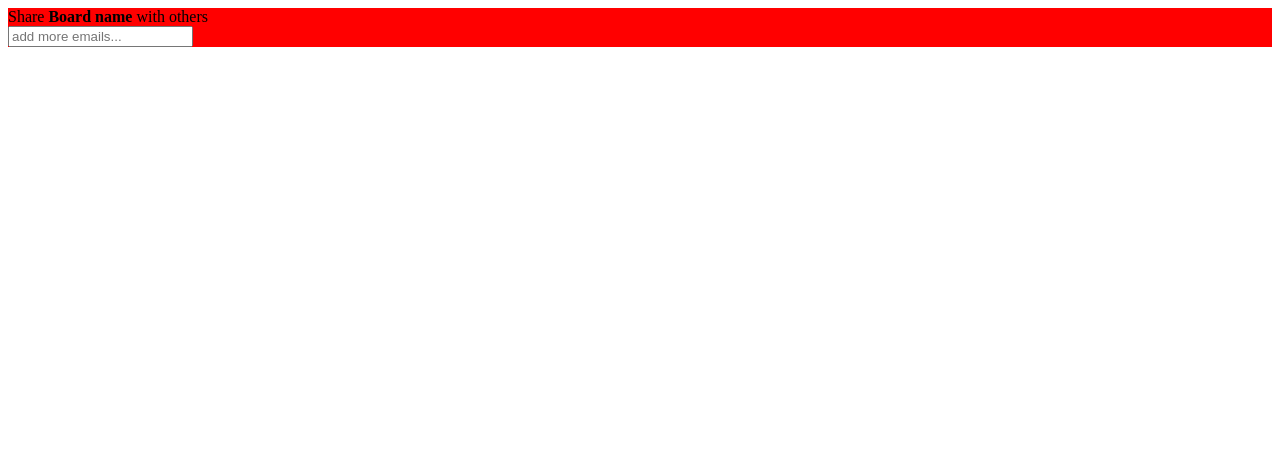
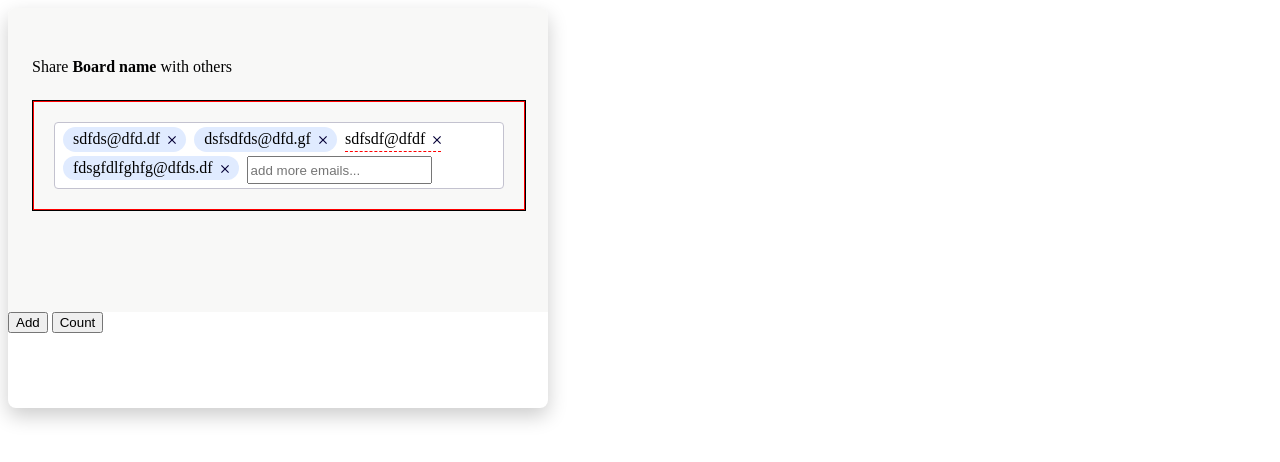
Before and after one commit to Shawn59/TestMiro, a plain HTML site: page index.html in a window 1280 px wide. Drawn offline with Linux system fonts and the light colour scheme.

Commit message:
#master - add main functionality

```diff
--- a/app.js
+++ b/app.js
@@ -1,3 +1,25 @@
-import EmailsInput from './components/emails-input.js';
+import {EmailsInput} from './components/emails-input.js';
 let inputContainerNode = document.querySelector('#emails-input');
-let emailsInput = new EmailsInput(inputContainerNode, {});
+let options = {
+    emailList: [
+        "sdfds@dfd.df",
+        "dsfsdfds@dfd.gf",
+        "sdfsdf@dfdf",
+        "fdsgfdlfghfg@dfds.df"
+    ]
+};
+let btn1 = document.getElementById('addEmail');
+let btn2 = document.getElementById('showCountEmail');
+let emailsInput = new EmailsInput(inputContainerNode, options);
+
+const getCountEmails = () => {
+    console.log(emailsInput.getEmails().length);
+};
+
+const addRandomEmail = () => {
+    let email = Math.random().toString(36).substr(4, 10) + '@gmail.com';
+    emailsInput.addChip(email);
+};
+
+btn1.onclick = addRandomEmail;
+btn2.onclick = getCountEmails;
--- a/components/emails-input.js
+++ b/components/emails-input.js
@@ -1,35 +1,99 @@
-export default class EmailsInput {
+const emailPattern = /^([A-Za-z0-9_\-\.])+\@([A-Za-z0-9_\-\.])+\.([A-Za-z]{2,4})$/;
+
+class EmailsInput {
     doc = document;
     headElem = '';
     blockEmail = ''; // сюда емейлы добавляем
     input = '';
+    emailList = [];
+
     constructor(parentNode, options) {
         this.init(parentNode, options);
     }
 
-    init = (parentNode, options) => {
-        this.headElem = this.doc.createElement('div');
+    init = (parentNode, options = {}) => {
+        //клонируем
+        this.headElem = this.doc.createElement("div");
         this.headElem.classList.add("insert-email");
-        this.headElem.innerHTML = "<div>" +
-            "<span> Share <strong>Board name</strong> with others</span>" +
-                "<div class='error-block'>" +
-                    "<div class='insert-block'>" +
-                        "<input type='text' class='input-field' placeholder='add more emails...'>" +
-                    "</div>" +
+        this.headElem.innerHTML =
+            "<div class='error-block'>" +
+                "<div class='insert-block'>" +
+                    "<input type='text' class='input-field' placeholder='add more emails...'>" +
                 "</div>" +
             "</div>";
         parentNode.appendChild(this.headElem);
         this.blockEmail = this.headElem.getElementsByClassName("insert-block")[0];
         this.input = this.blockEmail.getElementsByClassName("input-field")[0];
-        this.input.onkeyup = this.addChip;
-        console.log(this.input);
+        this.input.onkeyup = this.handleInputKeyUp;
+        this.input.onblur = this.handleInputBlur;
+
+        this.setChipList(options.emailList);
     };
 
-    addChip = (event) => {
-        if(event.key === 'Enter'){
-            let el = this.doc.createElement("div");
-            el.textContent = event.currentTarget.value;
-            this.blockEmail.insertBefore(el, this.input);
+    setChipList = (sourceEmailList) => {
+        sourceEmailList.forEach(item => {
+            this.addChip(item)
+        });
+    };
+
+    handleInputKeyUp = (event) => {
+        let email = event.currentTarget.value;
+        // чтобы нельзя было добавлять пустой чип
+        // даём
+        if (event.key === ",") {
+            email = email.replace(',', '');
         }
-    }
+        if (email.trim() !== "" && (event.key === "Enter" || event.key === ",")) {
+            this.addChip(email);
+            //чистим поле
+            event.currentTarget.value = "";
+        }
+    };
+
+    handleInputBlur = (event) => {
+        if (event.currentTarget.value.trim() !== "") {
+            this.addChip(event.currentTarget.value);
+            //чистим поле
+            event.currentTarget.value = "";
+        }
+    };
+
+    addChip = (email) => {
+        let isValid = emailPattern.test(email);
+        let chipDivEl = this.doc.createElement("div");
+        let spanEl = this.doc.createElement("span");
+        let imgEl = this.doc.createElement("img");
+
+        chipDivEl.classList.add(isValid ? "chip" : "chip-invalid");
+        spanEl.textContent = email;
+        imgEl.src = "./components/images/remove.svg";
+        imgEl.classList.add("closed-img");
+        imgEl.onclick = () => this.deleteChip(chipDivEl, email);
+
+        chipDivEl.appendChild(spanEl);
+        chipDivEl.appendChild(imgEl);
+
+        this.blockEmail.insertBefore(chipDivEl, this.input);
+
+        this.emailList.push(email);
+    };
+
+    deleteChip = (chipElem, email) => {
+        chipElem.parentNode.removeChild(chipElem);
+        let indexEmail = this.emailList.indexOf(email);
+        if (indexEmail !== -1) {
+            this.emailList.splice(indexEmail, 1);
+        }
+    };
+
+    getEmails = () => {
+        return this.emailList;
+    };
+
+   /* checkValid = (email) => {
+        return emailPattern.test(email);
+    };*/
+
 };
+
+export {EmailsInput};
--- a/components/style.css
+++ b/components/style.css
@@ -1,7 +1,47 @@
 .insert-email {
   width: 100%;
   height: 100%;
-  background-color: red;
+  border: 1px solid black;
 }
 
-.error
+.error-block {
+  padding: 20px;
+  border: 1px solid red;
+}
+
+.chip {
+  background: rgba(102, 153, 255, 0.2);
+  border-radius: 100px;
+  width: max-content;
+  padding: 3px 10px;
+  margin-left: 8px;
+  margin-bottom: 4px;
+}
+
+.chip-invalid {
+  width: max-content;
+  padding: 3px 0;
+  margin-left: 8px;
+  margin-bottom: 4px;
+  border-bottom: 1px dashed red;
+}
+
+.insert-block {
+  background: #FFFFFF;
+  border: 1px solid #C3C2CF;
+  box-sizing: border-box;
+  border-radius: 4px;
+  display: flex;
+  flex-wrap: wrap;
+  padding: 4px 0;
+  overflow: auto;
+}
+
+.input-field {
+  margin-left: 8px;
+}
+
+.closed-img {
+  margin-left: 8px;
+  cursor: pointer;
+}
--- a/index.html
+++ b/index.html
@@ -4,9 +4,22 @@
         <meta charset="UTF-8">
         <title>Title</title>
         <link rel="stylesheet" type="text/css" href="./components/style.css">
+        <link rel="stylesheet" type="text/css" href="main.css">
     </head>
     <body>
+    <div class="main-block">
+        <div class="block-content">
+            <span>Share <strong>Board name</strong> with others</span>
+            <div class="emails-input-block">
+                <div id="emails-input"></div>
+            </div>
+        </div>
+        <div class="block-footer">
+            <button id="addEmail">Add</button>
+            <button id="showCountEmail">Count</button>
+        </div>
+    </div>
+
     <script type="module" src="./app.js"></script>
-    <div id="emails-input"></div>
     </body>
 </html>
--- /dev/null
+++ b/main.css
@@ -0,0 +1,22 @@
+.main-block {
+    width: 540px;
+    background: #FFFFFF;
+    box-shadow: 0px 8px 20px rgba(0, 0, 0, 0.2);
+    border-radius: 8px;
+}
+
+.block-content {
+    padding: 50px 24px;
+    background: #F8F8F7;
+    border-radius: 8px 8px 0px 0px;
+    height: 204px;
+}
+
+.block-footer {
+    height: 96px;
+}
+
+.emails-input-block {
+    height: 96px;
+    margin: 24px 0;
+}
```
Also changed, not shown: components/images/remove.svg (added).
